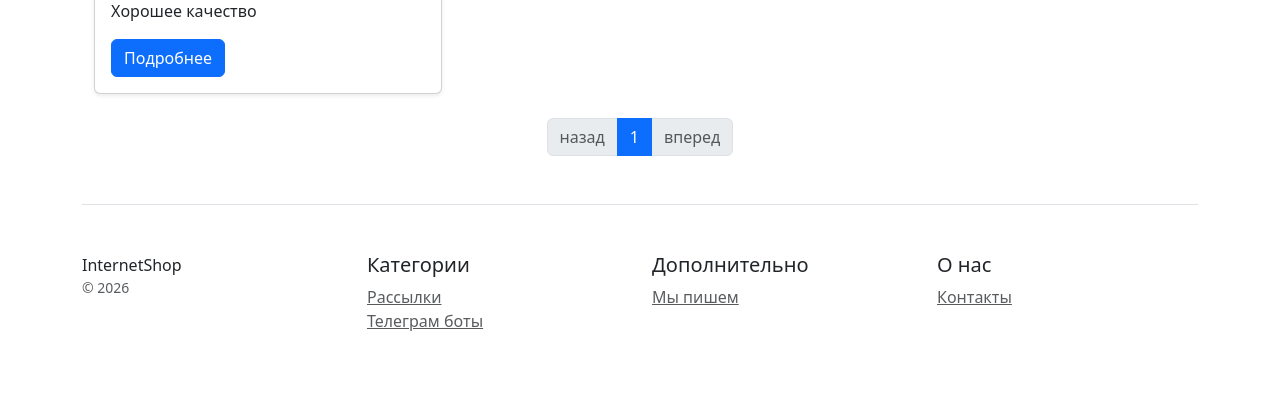
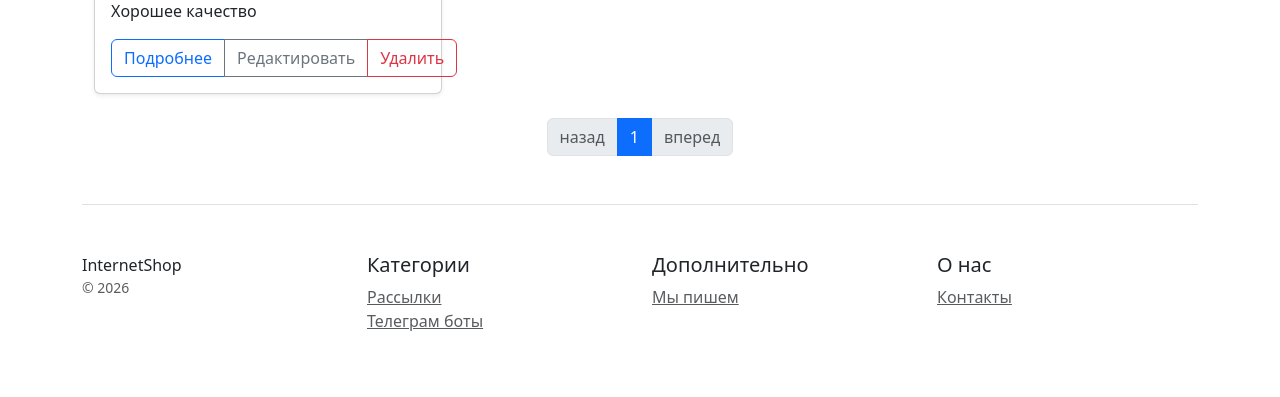
Before and after one commit to glushman-bit/Internet_shop, a Django app: page / in a window 1280 px wide. Shown: the part 802-1199 px from the top of the page. Run offline with Django 5.2, Linux system fonts and the light colour scheme; data comes from the database, SQL or seed files in the repository; some libraries are stand-ins or nearby versions.

Commit message:
update inc_navbar.html, product_list.html, product_detail.html,

```diff
--- a/catalog/templates/catalog/includes/inc_navbar.html
+++ b/catalog/templates/catalog/includes/inc_navbar.html
@@ -3,6 +3,6 @@
     <nav class="ms-5">
         <a class="p-2 btn btn-outline-primary" href="{% url 'catalog:product_list' %}">Каталог</a>
         <a class="p-2 btn btn-outline-primary" href="/contacts">Контакты</a>
-        <a class="p-2 btn btn-outline-primary align-content-lg-end" href="/create_product/">Создать продукт</a>
+        <a class="p-2 btn btn-outline-primary align-content-lg-end" href="{% url 'catalog:product_create' %}">Создать продукт</a>
     </nav>
 </div>
--- a/catalog/templates/catalog/product_detail.html
+++ b/catalog/templates/catalog/product_detail.html
@@ -14,6 +14,7 @@
             <div class="card-body">
                 <img class="rounded mx-auto d-block" src="{{ product.image | media_filter }}" width="600" alt="def">
                 <p>{{ product.description }}</p>
+                <p>{{ product.category }}</p>
                 <p><strong>{{ product.price }} ₽</strong></p>
                 <div class="btn-group">
                     <a class="btn btn-secondary" href="{% url 'catalog:product_list' %}" role="button">Назад</a>
--- a/catalog/templates/catalog/product_list.html
+++ b/catalog/templates/catalog/product_list.html
@@ -15,7 +15,9 @@
                         <img src="{{ product.image | media_filter }}" width="200px" height="150" alt="def">
                         <p>{{ product.description|truncatechars:100 }}</p>
                         <div class="btn-group">
-                            <a class="btn btn-primary" href="{% url 'catalog:product_detail' product.pk %}" role="button">Подробнее</a>
+                            <a class="btn btn-outline-primary" href="{% url 'catalog:product_detail' product.pk %}" role="button">Подробнее</a>
+                            <a class="btn btn-outline-secondary" href="{% url 'catalog:product_create' product.pk %}" role="button">Редактировать</a>
+                            <a class="btn btn-outline-danger" href="{% url 'catalog:product_delete' product.pk %}" role="button">Удалить</a>
                         </div>
                     </div>
                 </div>
```
